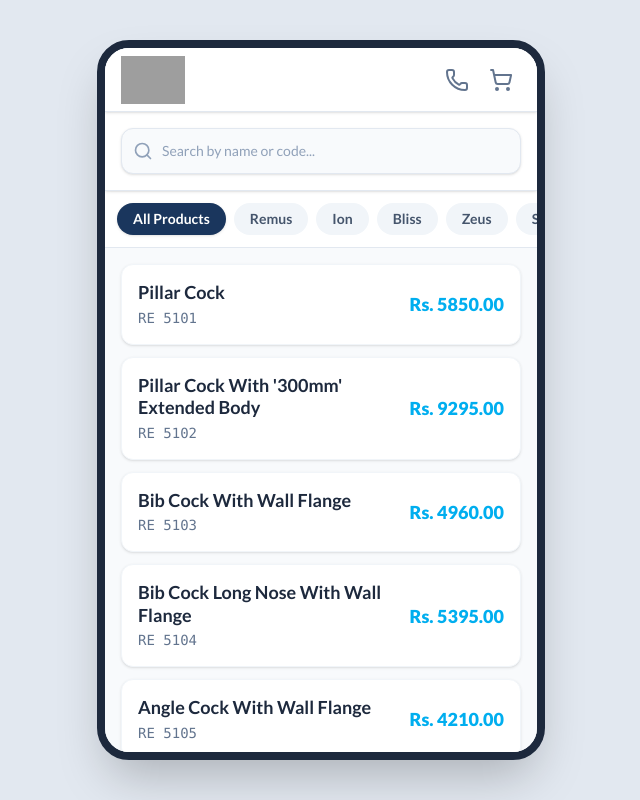
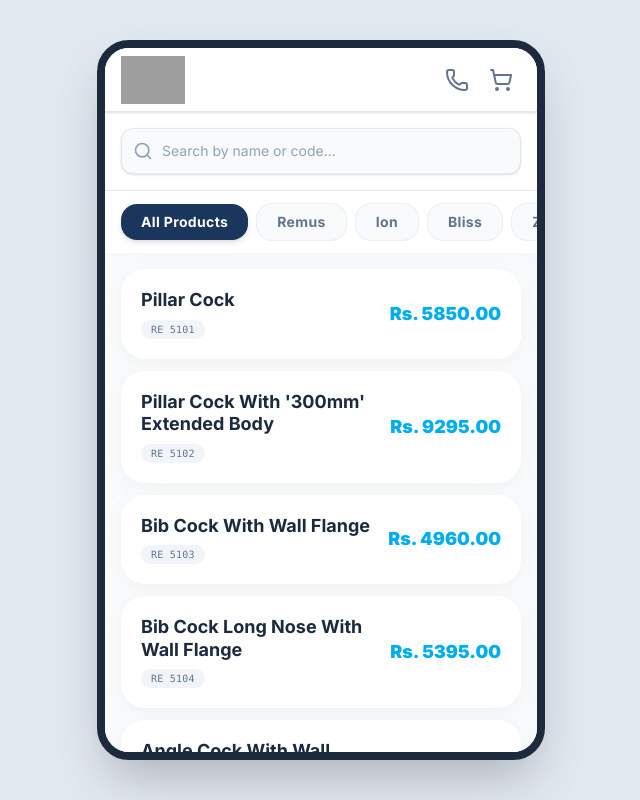
Before and after one commit to saurabhgarg55/troika-price-list2, a React (Vite) app: page / in a window 1280 px wide. Shown: the whole page, without its empty margins (319-959 px from the left). Built offline with nearby package versions, Linux system fonts and the light colour scheme; grey boxes are pictures that could not be loaded.

Commit message:
feat: Enhance category navigation with animations
Refactors the category selection UI to incorporate smooth animations for visual feedback. Updates the font family to 'Inter' for improved typography.

```diff
--- a/src/App.tsx
+++ b/src/App.tsx
@@ -117,50 +117,72 @@ function HomeScreen({
       </div>
 
       {/* Categories */}
-      <div className="bg-white border-b border-slate-200 shrink-0">
-        <div className="flex overflow-x-auto hide-scrollbar p-3 space-x-2">
-          {categories.map(cat => (
+      <div className="bg-white shrink-0 shadow-[0_4px_20px_rgba(0,0,0,0.02)] z-10">
+        <div className="flex overflow-x-auto hide-scrollbar px-4 py-3 space-x-2 items-center">
+          {categories.map(cat => {
+            const isSelected = selectedCategory === cat;
+            return (
               <button
                 key={cat}
                 onClick={() => { triggerHaptic('light'); setSelectedCategory(cat); }}
-              className={`px-4 py-1.5 rounded-full text-sm font-bold whitespace-nowrap transition-colors ${
-                selectedCategory === cat
-                  ? 'bg-[#1A365D] text-white shadow-sm'
-                  : 'bg-slate-100 text-slate-600 hover:bg-slate-200'
+                className={`relative px-5 py-2 rounded-2xl text-sm font-bold tracking-wide whitespace-nowrap transition-colors flex items-center justify-center shrink-0 ${
+                  isSelected
+                    ? 'text-white'
+                    : 'text-slate-500 hover:text-slate-800 bg-slate-50 hover:bg-slate-100 border border-slate-200/60'
                 }`}
               >
-              {cat === 'All' ? 'All Products' : cat}
+                {isSelected && (
+                  <motion.div
+                    layoutId="activeCategory"
+                    className="absolute inset-0 bg-[#1A365D] rounded-2xl shadow-md"
+                    transition={{ type: "spring", bounce: 0.2, duration: 0.6 }}
+                  />
+                )}
+                <span className="relative z-10">{cat === 'All' ? 'All Products' : cat}</span>
               </button>
-          ))}
+            );
+          })}
         </div>
       </div>
 
       {/* Product List */}
-      <div className="flex-1 overflow-y-auto p-4 space-y-3 pb-24">
+      <motion.ul layout className="flex-1 overflow-y-auto p-4 pb-24">
         {products.length === 0 ? (
-          <div className="text-center text-slate-400 mt-20 flex flex-col items-center">
+          <motion.div
+            initial={{ opacity: 0 }}
+            animate={{ opacity: 1 }}
+            className="text-center text-slate-400 mt-20 flex flex-col items-center"
+          >
             <div className="bg-slate-100 p-5 rounded-full mb-4">
               <Search className="h-10 w-10 text-slate-300" />
             </div>
             <p className="font-medium text-slate-500">No products found.</p>
             <p className="text-sm mt-1">Try a different search term or category.</p>
-          </div>
+          </motion.div>
         ) : (
-          products.map((product, index) => (
-            <div
+          <AnimatePresence mode="popLayout">
+            {products.map((product, index) => (
+              <motion.li
+                layout
+                initial={{ opacity: 0, scale: 0.9, y: 10 }}
+                animate={{ opacity: 1, scale: 1, y: 0 }}
+                exit={{ opacity: 0, scale: 0.9, transition: { duration: 0.2 } }}
+                transition={{ type: "spring", stiffness: 300, damping: 25 }}
+                whileTap={{ scale: 0.96 }}
                 key={`${product.code || product.id}-${index}`}
                 onClick={() => { triggerHaptic('light'); onSelectProduct(product); }}
-              className="bg-white rounded-xl p-4 shadow-sm border border-slate-100 flex justify-between items-center cursor-pointer hover:shadow-md transition-all active:scale-[0.98]"
+                className="bg-white rounded-3xl p-5 shadow-[0_4px_20px_rgba(0,0,0,0.04)] mb-3 flex justify-between items-center cursor-pointer hover:shadow-[0_8px_30px_rgba(0,0,0,0.08)] transition-shadow"
               >
-              <div className="flex flex-col pr-4">
-                <span className="font-bold text-slate-800 text-lg leading-tight">{product.name}</span>
-                <span className="text-sm text-slate-500 mt-1 font-mono">{product.code}</span>
+                <div className="flex flex-col pr-4 items-start">
+                  <span className="font-bold text-slate-800 text-lg leading-tight mb-2">{product.name}</span>
+                  <span className="font-mono text-[10px] tracking-wide bg-slate-100 text-slate-500 rounded-full px-2.5 py-0.5 inline-block">{product.code}</span>
                 </div>
                 <div className="text-lg font-black text-[#00AEEF] shrink-0">
                   {typeof product.price === 'number' ? `Rs. ${product.price.toFixed(2)}` : product.price}
                 </div>
-            </div>
-          ))
+              </motion.li>
+            ))}
+          </AnimatePresence>
         )}
 
         {products.length > 0 && (
@@ -173,7 +195,7 @@ function HomeScreen({
             <p className="text-[10px] mt-1">© Troika. All Rights Reserved.</p>
           </div>
         )}
-      </div>
+      </motion.ul>
     </div>
   );
 }
@@ -274,17 +296,18 @@ function ProductDetailPage({
             <Plus className="h-5 w-5" />
           </button>
         </div>
-        <button
+        <motion.button
+          whileTap={{ scale: 0.95 }}
           onClick={() => {
             triggerHaptic('medium');
             onAddToCart(product, Number(quantity) || 1);
             onBack();
           }}
-          className="flex-1 ml-4 bg-[#1A365D] hover:bg-[#122643] active:bg-[#0a1629] text-white font-bold py-3.5 px-6 rounded-xl shadow-md transition-all flex items-center justify-center"
+          className="flex-1 ml-4 bg-[#1A365D] hover:bg-[#122643] text-white font-bold py-3.5 px-6 rounded-xl shadow-md transition-all flex items-center justify-center"
         >
           <ShoppingCart className="h-5 w-5 mr-2" />
           Add to Quote
-        </button>
+        </motion.button>
       </div>
     </div>
   );
@@ -389,8 +412,14 @@ function CartScreen({
           </div>
         ) : (
           <div className="space-y-4">
+            <AnimatePresence>
               {cart.map((item) => (
-              <div
+                <motion.div
+                  layout
+                  initial={{ opacity: 0, scale: 0.9, y: 10 }}
+                  animate={{ opacity: 1, scale: 1, y: 0 }}
+                  exit={{ opacity: 0, scale: 0.9, height: 0, marginBottom: 0, transition: { duration: 0.2 } }}
+                  transition={{ type: "spring", stiffness: 300, damping: 25 }}
                   key={item.product.code}
                   className="relative rounded-xl bg-red-500 overflow-hidden"
                 >
@@ -443,8 +472,9 @@ function CartScreen({
                       </div>
                     </div>
                   </motion.div>
-              </div>
+                </motion.div>
               ))}
+            </AnimatePresence>
           </div>
         )}
       </div>
@@ -593,7 +623,7 @@ export default function App() {
 
       if (!matchesCategory) {
         if (selectedCategory === 'Sink') {
-          matchesCategory = prefix === 'SINK' || prefix === 'KITCHEN' || prefix === 'SMART' || (p.notes && p.notes.toLowerCase().includes('sink')) || p.name.toLowerCase().includes('sink');
+          matchesCategory = p.name.trim().toLowerCase().startsWith('kitchen sink');
         } else {
           const mappedPrefix = categoryMapping[selectedCategory];
           matchesCategory = prefix === mappedPrefix;
--- a/src/index.css
+++ b/src/index.css
@@ -1,8 +1,8 @@
-@import url('https://fonts.googleapis.com/css2?family=Lato:wght@400;700;900&display=swap');
+@import url('https://fonts.googleapis.com/css2?family=Inter:wght@400;500;600;700;800;900&display=swap');
 @import "tailwindcss";
 
 @theme {
-  --font-sans: "Lato", ui-sans-serif, system-ui, sans-serif;
+  --font-sans: "Inter", ui-sans-serif, system-ui, sans-serif;
 }
 
 @layer utilities {
```
Lines whose indentation alone changed are shown as unchanged.
